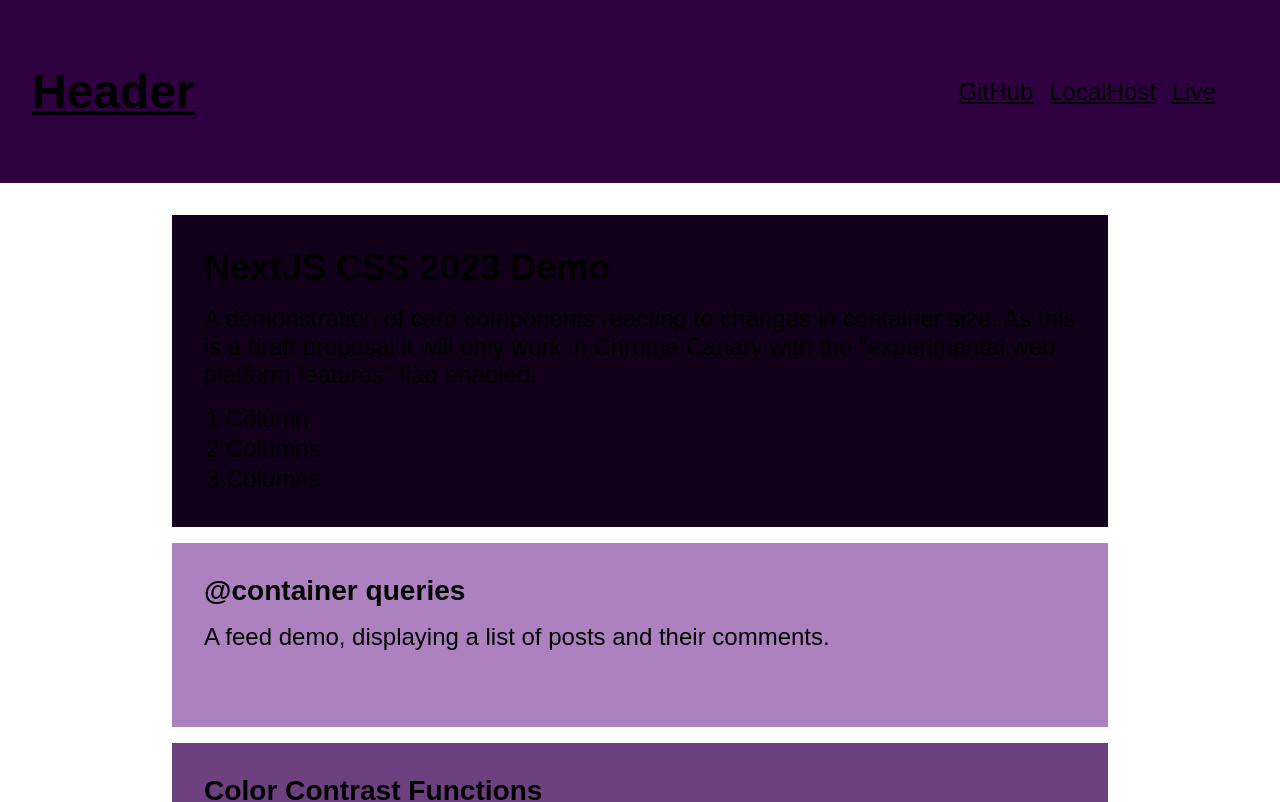
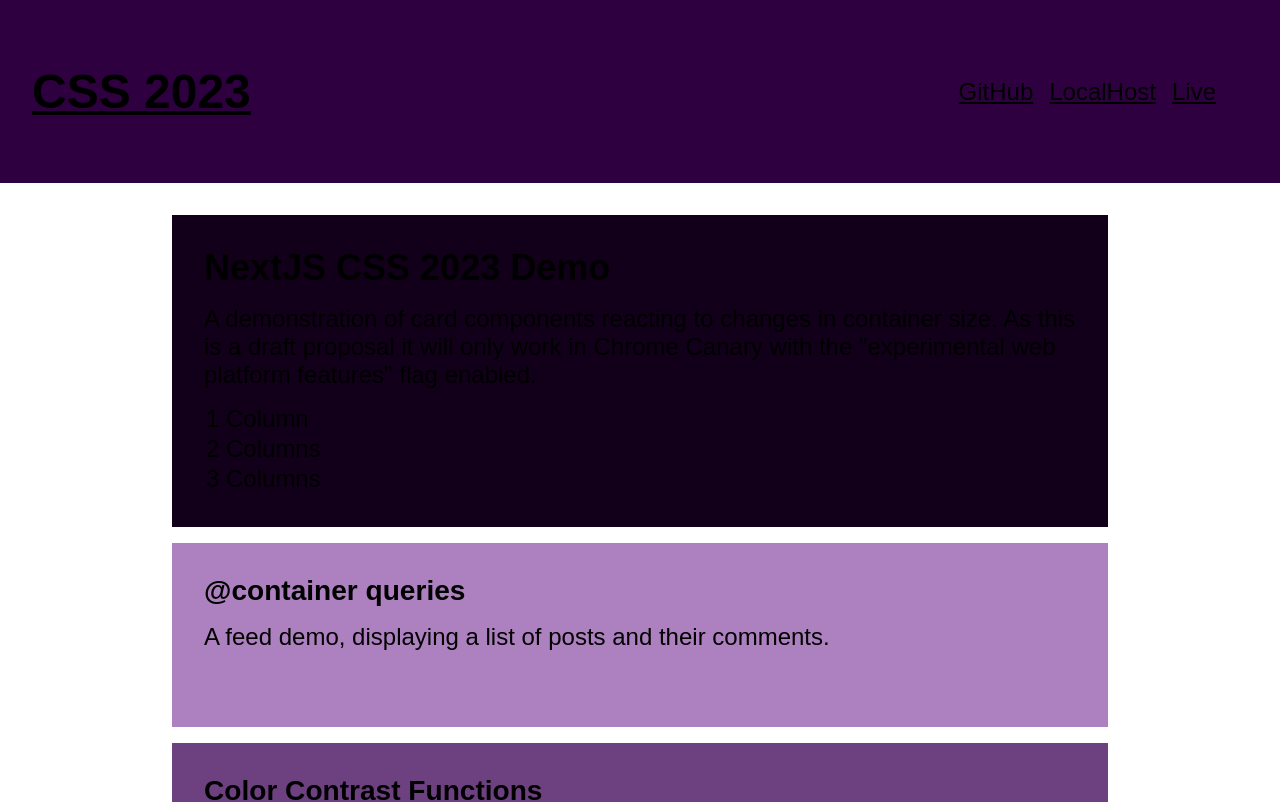
Before and after one commit to gotpop/css-2023, a Next.js app: page / in a window 1280 px wide. Shown: the top 802 px of the page. Built offline with nearby package versions, Linux system fonts and the light colour scheme.

Commit message:
Update content

```diff
--- a/src/components/Header/index.tsx
+++ b/src/components/Header/index.tsx
@@ -6,7 +6,7 @@ export default function Header() {
   return (
     <header className={styles.header}>
       <Link href="/">
-        <h1>Header</h1>
+        <h1>CSS 2023</h1>
       </Link>
       <nav className={styles.nav}>
         <a href="https://github.com/gotpop/ui-system">GitHub</a>
```
